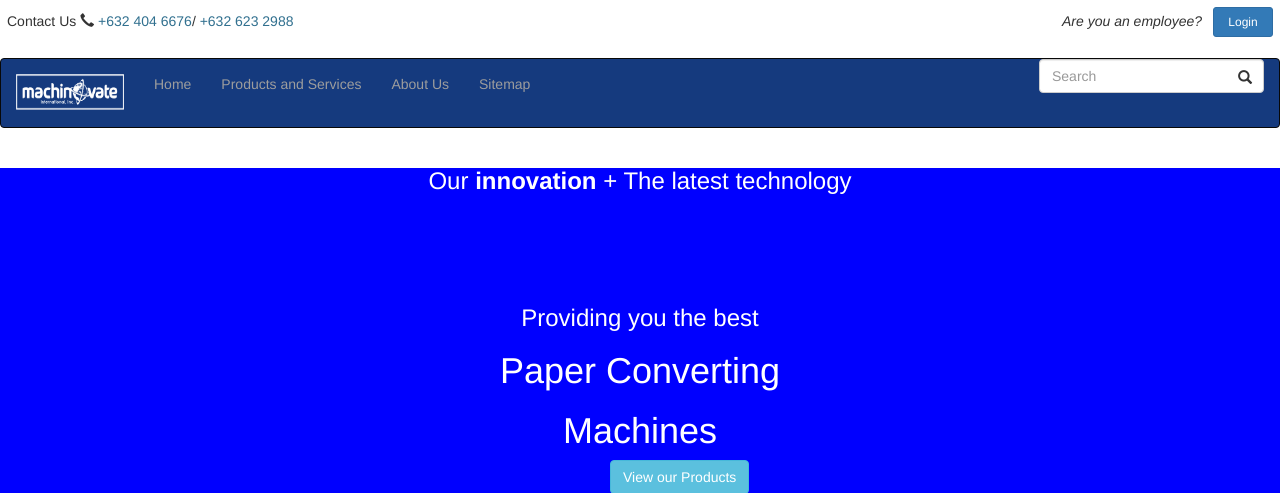
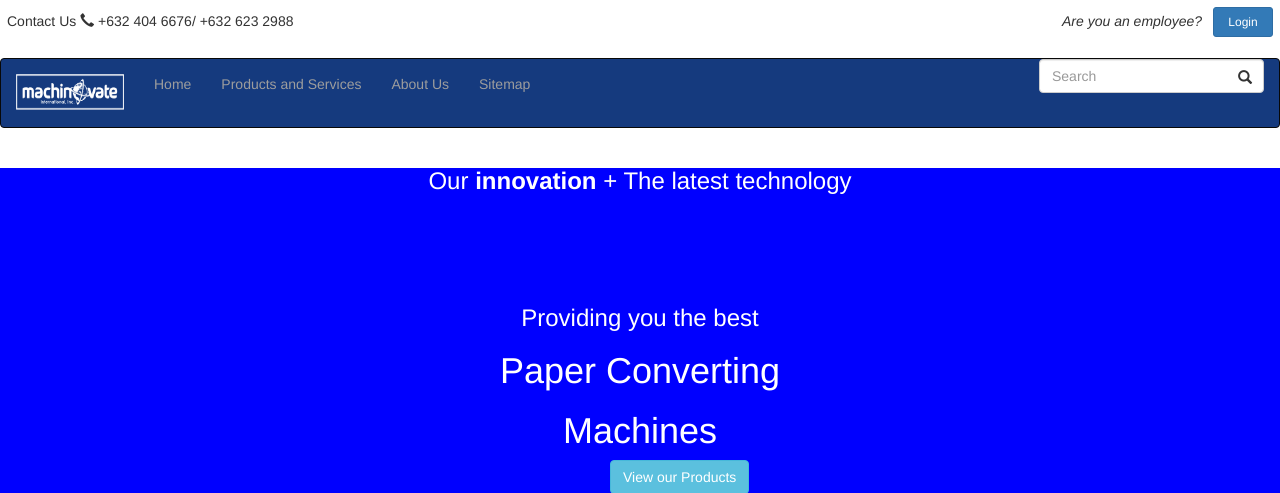
Before and after one commit to yeddapenequito/Machinovate, a PHP site: page /index.php in a window 1280 px wide. Shown: the top 493 px of the page. Run offline with PHP 8.4, Linux system fonts and the light colour scheme; some libraries are stand-ins or nearby versions.

Commit message:
Remove class text-info on contact numbers
The number could not be seen clearly when the top header's color was
changed from white to blue, #132c55. Since the top header's text color
is set to white, the contact numbers will turn to white as well when the
class, text-info, is removed.

```diff
--- a/web/header.php
+++ b/web/header.php
@@ -34,8 +34,8 @@
 			<address id="contact-us">
 				Contact Us
 				<span class="glyphicon glyphicon-earphone"></span>
-				<span class="text-info">+632 404 6676</span>/
-				<span class="text-info">+632 623 2988</span>
+				<span>+632 404 6676</span>/
+				<span>+632 623 2988</span>
 			</address>
 			<div id="employee-login">
 				<span id="are-you-an-employee">Are you an employee?</span>
```
